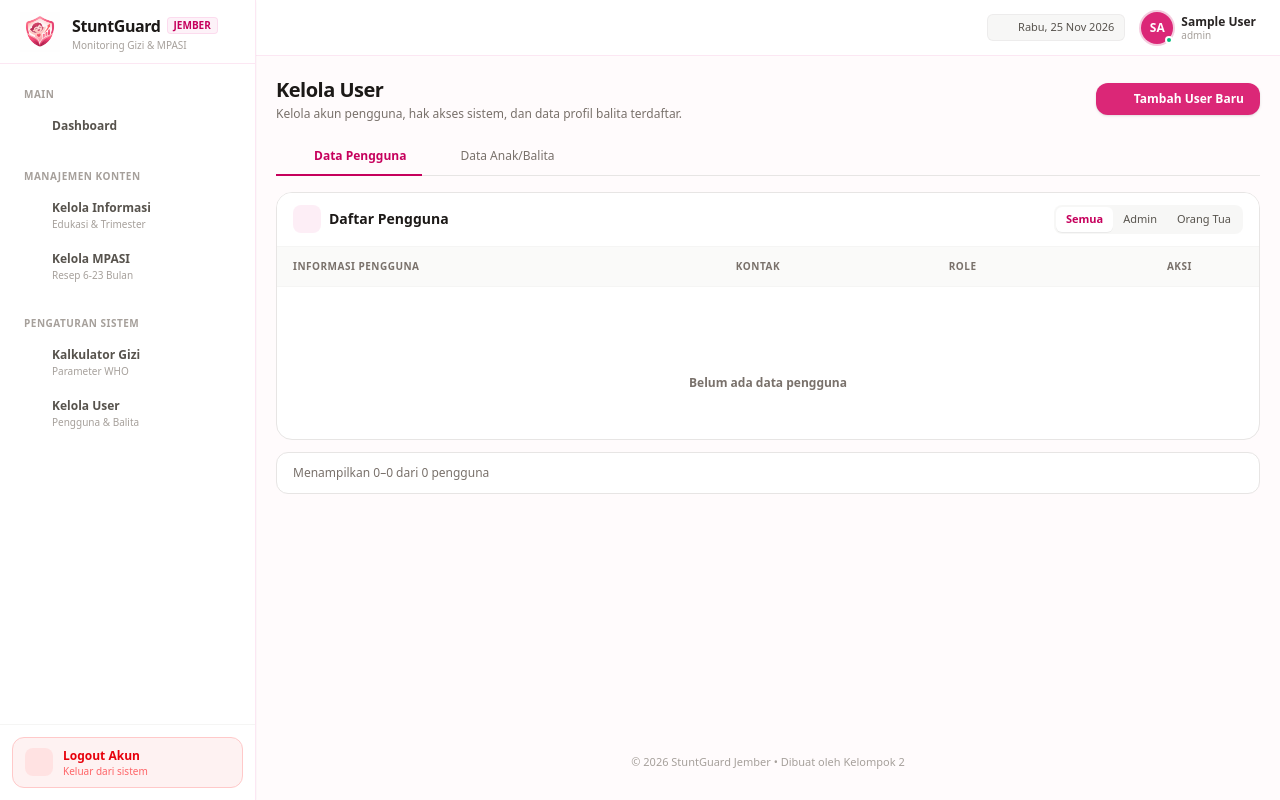
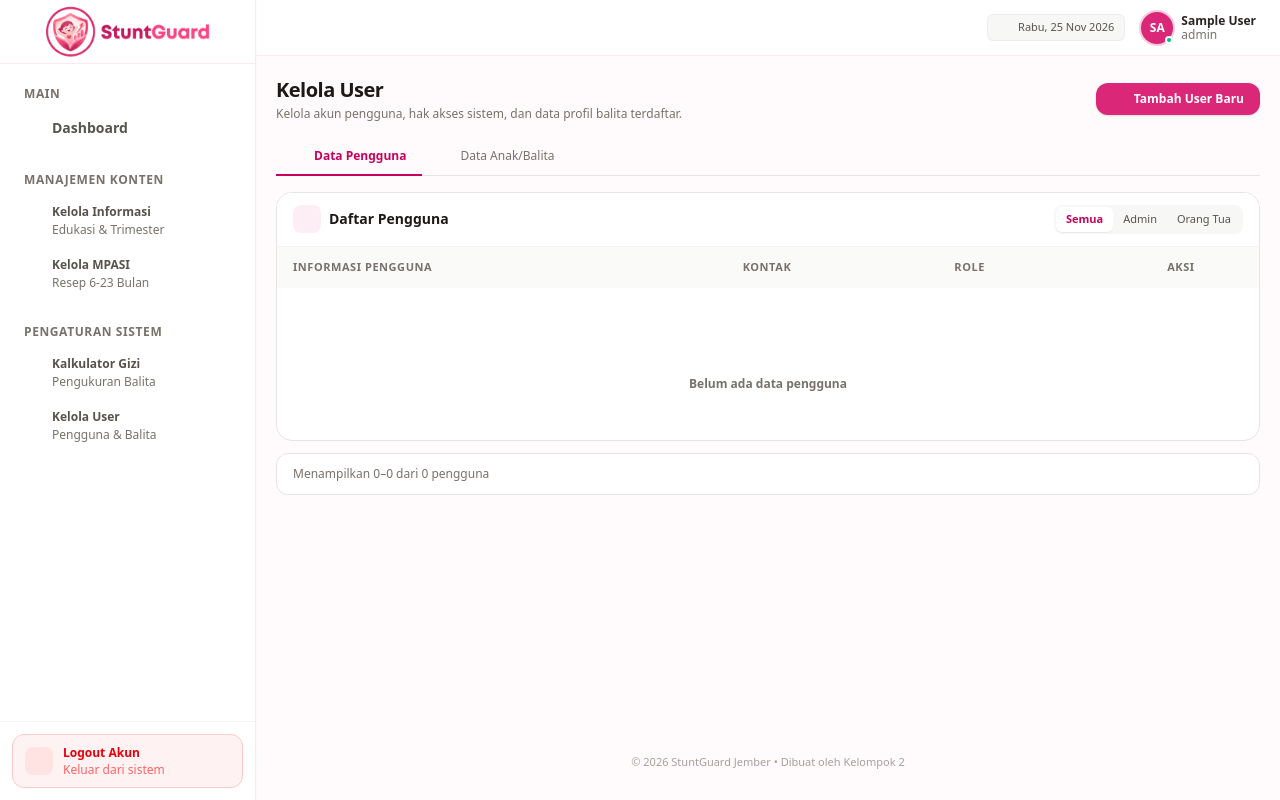
Before and after one commit to awndreyy/stuntGuard_Jember, a Laravel app: template resources/views/admin/kelolaUser.blade.php in a window 1280 px wide. Run offline with Laravel 12, Linux system fonts and the light colour scheme; the template is opened without the code that fills it, so the values that code supplies are empty; the visitor is signed in with stand-in values (Sample User, id 1); style sheets or scripts are compiled from the project's sources.

Commit message:
style: admin

```diff
--- a/resources/views/admin/kelolaInformasi.blade.php
+++ b/resources/views/admin/kelolaInformasi.blade.php
@@ -37,7 +37,7 @@
     <div class="flex flex-col gap-3">
         <div class="overflow-hidden rounded-2xl border border-stone-200 bg-white">
             <div class="overflow-x-auto">
-                <table class="w-full min-w-[720px] border-collapse text-left">
+                <table class="w-full min-w-180 border-collapse text-left">
                     <thead class="border-b border-stone-200 bg-stone-50/80 text-[11px] font-bold uppercase tracking-wider text-stone-400">
                         <tr>
                             <th class="p-4 pl-6">Judul Artikel</th>
--- a/resources/views/admin/partials/table-anak.blade.php
+++ b/resources/views/admin/partials/table-anak.blade.php
@@ -25,8 +25,8 @@
 
     {{-- Data Table Container (Scrollable Area) --}}
     <div class="w-full overflow-x-auto">
-        <table class="w-full text-left border-collapse min-w-[640px]">
-            <thead class="bg-stone-50 backdrop-blur-xs border-b border-stone-100 text-[10px] font-bold text-stone-500 uppercase tracking-wider z-10">
+        <table class="w-full text-left border-collapse min-w-160">
+            <thead class="bg-stone-50 backdrop-blur-xs border-b border-stone-100 text-[11px] font-bold text-stone-500 uppercase tracking-wider z-10">
                 <tr>
                     <th class="py-3 px-4 whitespace-nowrap">Nama Balita</th>
                     <th class="py-3 px-4 whitespace-nowrap">NIK Anak</th>
@@ -46,7 +46,7 @@
                                 </div>
                                 <div>
                                     <span class="block text-xs font-semibold text-stone-800">{{ $anak->nama_balita }}</span>
-                                    <span class="block text-[10px] text-stone-400">Lahir: {{ \Carbon\Carbon::parse($anak->tanggal_lahir)->translatedFormat('d M Y') }}</span>
+                                    <span class="block text-[11px] text-stone-400">Lahir: {{ \Carbon\Carbon::parse($anak->tanggal_lahir)->translatedFormat('d M Y') }}</span>
                                 </div>
                             </div>
                         </td>
@@ -55,10 +55,10 @@
                         </td>
                         <td class="py-3 px-4 whitespace-nowrap">
                             <span class="block text-xs font-medium text-stone-800">{{ $anak->orangTua->name ?? 'Tidak ada data' }}</span>
-                            <span class="block text-[10px] text-stone-400">NIK: {{ $anak->orangTua->nik ?? '-' }}</span>
+                            <span class="block text-xs text-stone-500">NIK: {{ $anak->orangTua->nik ?? '-' }}</span>
                         </td>
                         <td class="py-3 px-4 whitespace-nowrap">
-                            <span class="inline-flex items-center px-2 py-0.5 rounded-md text-[10px] font-semibold {{ $anak->jenis_kelamin === 'Laki-laki' ? 'bg-blue-50 text-blue-700 border border-blue-200/60' : 'bg-pink-50 text-pink-700 border border-pink-200/60' }}">
+                            <span class="inline-flex items-center px-2 py-0.5 rounded-md text-[11px] font-semibold {{ $anak->jenis_kelamin === 'Laki-laki' ? 'bg-blue-50 text-blue-700 border border-blue-200/60' : 'bg-pink-50 text-pink-700 border border-pink-200/60' }}">
                                 {{ $anak->jenis_kelamin }}
                             </span>
                         </td>
--- a/resources/views/admin/partials/table-mpasi.blade.php
+++ b/resources/views/admin/partials/table-mpasi.blade.php
@@ -1,5 +1,3 @@
-{{-- resources/views/admin/partials/table-mpasi.blade.php --}}
-{{-- RECIPES TABLE CONTAINER --}}
 <div id="recipesContainer" class="flex flex-col gap-3">
     <div id="tableViewWrapper" class="bg-white rounded-2xl border border-stone-200 overflow-hidden flex flex-col">
         <div class="overflow-x-auto min-w-full">
@@ -49,14 +47,14 @@
                                 </div>
                             </td>
                             <td class="py-3 px-3">
-                                <span class="inline-flex items-center px-2 py-0.5 rounded-full text-[10px] font-bold border {{ $badgeClass }}">
+                                <span class="inline-flex items-center px-2 py-0.5 rounded-full text-[11px] font-bold border {{ $badgeClass }}">
                                     {{ $kategoriLabel }}
                                 </span>
                             </td>
                             <td class="py-3 px-3 font-medium text-stone-600">{{ $tekstur }}</td>
                             <td class="py-3 px-3">
                                 <span class="font-bold text-pink-700">{{ $recipe->kalori }} kkal</span>
-                                <span class="text-stone-400 text-[10px] block">Protein {{ $recipe->protein }}g</span>
+                                <span class="text-stone-500 text-[11px] block">Protein {{ $recipe->protein }}g</span>
                             </td>
                             <td class="py-3 px-3 text-stone-500 text-[11px]">
                                 <span>{{ $recipe->waktu_memasak }} mnt / {{ $recipe->porsi }} porsi</span>
--- a/resources/views/admin/partials/table-users.blade.php
+++ b/resources/views/admin/partials/table-users.blade.php
@@ -26,8 +26,8 @@
 
     {{-- Data Table Container (Scrollable Area) --}}
     <div class="w-full overflow-x-auto">
-        <table class="w-full text-left border-collapse min-w-[560px]">
-            <thead class="bg-stone-50 backdrop-blur-xs border-b border-stone-100 text-[10px] font-bold text-stone-500 uppercase tracking-wider z-10">
+        <table class="w-full text-left border-collapse min-w-140">
+            <thead class="bg-stone-50 backdrop-blur-xs border-b border-stone-100 text-[11px] font-bold text-stone-500 uppercase tracking-wider z-10">
                 <tr>
                     <th class="py-3 px-4 whitespace-nowrap">Informasi Pengguna</th>
                     <th class="py-3 px-4 whitespace-nowrap">Kontak</th>
@@ -47,7 +47,7 @@
                                 </div>
                                 <div>
                                     <span class="block text-xs font-semibold text-stone-800">{{ $user->name }}</span>
-                                    <span class="block text-[10px] text-stone-400">NIK: {{ $user->nik ?? '-' }}</span>
+                                    <span class="block text-xs text-stone-400">NIK: {{ $user->nik ?? '-' }}</span>
                                 </div>
                             </div>
                         </td>
@@ -55,7 +55,7 @@
                             <span class="block text-xs text-stone-700">{{ $user->email }}</span>
                         </td>
                         <td class="py-3 px-4 whitespace-nowrap">
-                            <span class="inline-flex items-center px-2 py-0.5 rounded-md text-[10px] font-semibold {{ $user->role === 'Administrator' || $user->role === 'Admin' ? 'bg-pink-100/70 text-pink-900' : 'bg-emerald-100 text-emerald-800' }}">
+                            <span class="inline-flex items-center px-2 py-0.5 rounded-md text-[11px] font-semibold {{ $user->role === 'Administrator' || $user->role === 'Admin' ? 'bg-pink-100/70 text-pink-900' : 'bg-emerald-100 text-emerald-800' }}">
                                 {{ $user->role }}
                             </span>
                         </td>
--- a/resources/views/components/admin/header.blade.php
+++ b/resources/views/components/admin/header.blade.php
@@ -30,7 +30,7 @@
             </div>
             <div class="hidden sm:block text-left">
                 <p class="text-xs font-bold text-stone-800 leading-none">{{ auth()->user()->name }}</p>
-                <p class="text-[10px] text-stone-400 font-medium leading-none mt-0.5">{{ auth()->user()->role }}</p>
+                <p class="text-xs text-stone-500 font-medium leading-none mt-0.5">{{ auth()->user()->role }}</p>
             </div>
         </div>
     </div>
--- a/resources/views/components/admin/modalTambahBalita.blade.php
+++ b/resources/views/components/admin/modalTambahBalita.blade.php
@@ -11,7 +11,7 @@
                 </div>
                 <div>
                     <h3 id="modalBalitaTitle" class="text-sm font-bold text-stone-900">Tambah Data Balita Baru</h3>
-                    <p class="text-[11px] text-stone-500">Lengkapi data informasi anak/balita untuk pemantauan tumbuh kembang</p>
+                    <p class="text-sm text-stone-500">Lengkapi data informasi balita untuk pemantauan tumbuh kembang</p>
                 </div>
             </div>
             <!-- Tombol Tutup Modal -->
@@ -127,7 +127,7 @@
                     <label class="block text-xs font-semibold text-stone-700">
                         NIK Anak <span class="text-stone-400 font-normal">(Opsional)</span>
                     </label>
-                    <span id="nikBalitaCounter" class="text-[10px] font-medium text-stone-400">0/16 Digit</span>
+                    <span id="nikBalitaCounter" class="text-sm font-medium text-stone-500">0/16 Digit</span>
                 </div>
                 <div class="relative">
                     <span class="absolute inset-y-0 left-0 pl-3 flex items-center pointer-events-none text-stone-400">
@@ -143,7 +143,7 @@
                         class="w-full pl-9 pr-3 py-2 text-xs bg-stone-50 border border-stone-200 rounded-lg text-stone-800 placeholder-stone-400 focus:outline-none focus:ring-2 focus:ring-pink-700/20 focus:border-pink-700 focus:bg-white transition-all tracking-wide"
                     >
                 </div>
-                <p id="nikBalitaHelp" class="text-[10px] text-stone-400 mt-1">Isi 16 digit jika anak sudah memiliki KIA/NIK</p>
+                <p id="nikBalitaHelp" class="text-sm text-stone-500 mt-1">Isi 16 digit jika anak sudah memiliki KIA/NIK</p>
             </div>
 
             <!-- 4. Grid 2 Kolom: Tanggal Lahir & Jenis Kelamin -->
--- a/resources/views/components/admin/modalTambahUser.blade.php
+++ b/resources/views/components/admin/modalTambahUser.blade.php
@@ -13,7 +13,7 @@
                     <h3 id="modalTitle" class="text-sm font-bold text-stone-900">
                         {{ old('_method') === 'PUT' ? 'Edit Data User' : 'Tambah User Baru' }}
                     </h3>
-                    <p id="modalSubtitle" class="text-[11px] text-stone-500">
+                    <p id="modalSubtitle" class="text-xs text-stone-500">
                         {{ old('_method') === 'PUT' ? 'Perbarui data akun pengguna yang sudah terdaftar' : 'Isi data akun pengguna untuk mendaftarkan akun baru' }}
                     </p>
                 </div>
@@ -40,7 +40,7 @@
                     <input type="text" id="inputName" name="name" value="{{ old('name') }}" oninput="this.value = this.value.replace(/[^a-zA-Z\s'.]/g, '')" required placeholder="Masukkan nama lengkap" class="w-full pl-9 pr-3 py-2 text-xs bg-stone-50 border {{ $errors->has('name') ? 'border-red-400 ring-1 ring-red-400' : 'border-stone-200' }} rounded-lg text-stone-800 placeholder-stone-400 focus:outline-none focus:ring-2 focus:ring-pink-700/20 focus:border-pink-700 focus:bg-white transition-all">
                 </div>
                 @error('name')
-                    <p class="text-[10px] text-red-600 mt-1 flex items-center gap-1">
+                    <p class="text-[11px] text-red-600 mt-1 flex items-center gap-1">
                         <i data-lucide="alert-circle" class="w-3 h-3"></i>
                         <span>{{ $message }}</span>
                     </p>
@@ -53,7 +53,7 @@
                     <label class="block text-xs font-semibold text-stone-700">
                         Nomor Induk Kependudukan (NIK) <span class="text-pink-500">*</span>
                     </label>
-                    <span id="nikCounterModal" class="text-[10px] font-medium text-stone-400">0/16 Digit</span>
+                    <span id="nikCounterModal" class="text-[11px] font-medium text-stone-400">0/16 Digit</span>
                 </div>
                 <div class="relative">
                     <span class="absolute inset-y-0 left-0 pl-3 flex items-center pointer-events-none text-stone-400">
@@ -73,12 +73,12 @@
                     >
                 </div>
                 @error('nik')
-                    <p class="text-[10px] text-red-600 mt-1 flex items-center gap-1 font-semibold">
+                    <p class="text-[11px] text-red-600 mt-1 flex items-center gap-1 font-semibold">
                         <i data-lucide="alert-circle" class="w-3 h-3"></i>
                         <span>{{ $message }}</span>
                     </p>
                 @else
-                    <p id="nikHelpModal" class="text-[10px] text-stone-400 mt-1">Harus berupa 16 digit angka sesuai KTP</p>
+                    <p id="nikHelpModal" class="text-sm text-stone-600 mt-1">Harus berupa 16 digit angka sesuai KTP</p>
                 @enderror
             </div>
 
--- a/resources/views/components/admin/sidebar.blade.php
+++ b/resources/views/components/admin/sidebar.blade.php
@@ -5,24 +5,20 @@
         || request()->is('balita/*/riwayat-halaman');
 @endphp
 
-<!-- Mobile Overlay -->
+<!-- Mobile -->
 <div id="mobile-overlay" onclick="toggleSidebar()" class="fixed inset-0 bg-stone-900/40 backdrop-blur-xs z-30 hidden md:hidden transition-opacity"></div>
 
-<!-- Left Sidebar -->
+<!-- Sidebar -->
 <aside id="sidebar" class="fixed md:sticky top-0 h-screen w-64 bg-white border-r border-pink-100 z-40 flex flex-col justify-between transition-transform duration-300 ease-in-out -translate-x-full md:translate-x-0 shrink-0 shadow-xs">
     <div class="flex flex-col h-full">
 
-        <!-- Top Brand Logo Area -->
+        <!-- Logo Area -->
         <div class="h-16 px-5 border-b border-pink-100 flex items-center justify-between shrink-0">
-            <div class="flex items-center gap-3">
-                <img src="{{ asset('images/logo-StuntGuard.png') }}" alt="Logo StuntGuard" class="w-10 h-10 object-contain">
-                <div>
-                    <div class="flex items-center gap-1.5">
-                        <span class="font-extrabold text-base tracking-tight text-stone-900">StuntGuard</span>
-                        <span class="text-[10px] font-bold px-1.5 py-0.2 rounded bg-pink-50 text-pink-700 border border-pink-200/60">JEMBER</span>
-                    </div>
-                    <p class="text-[10px] text-stone-400 font-medium leading-none mt-0.5">Monitoring Gizi & MPASI</p>
-                </div>
+            <div class="flex-1 flex items-center justify-center min-w-0">
+                <img
+                    src="{{ asset('images/logo-16.9.png') }}"
+                    alt="StuntGuard Jember - Monitoring Gizi dan MPASI"
+                    class="w-full max-w-50 h-auto object-contain">
             </div>
             <!-- Close button for mobile -->
             <button onclick="toggleSidebar()" class="md:hidden text-stone-400 hover:text-stone-600 p-1 rounded-lg">
@@ -35,9 +31,7 @@
 
             <!-- Group 1: MAIN -->
         <div>
-            <span class="px-2.5 text-[10px] font-bold tracking-wider text-stone-400 uppercase">
-                Main
-            </span>
+            <span class="px-2.5 text-xs font-bold tracking-wider text-stone-500 uppercase">Main</span>
 
             <nav class="mt-1.5 space-y-1">
                 <a href="{{ route('dashboardAdmin') }}"
@@ -49,27 +43,23 @@
                     <i data-lucide="layout-dashboard"
                     class="w-4 h-4
                     {{ request()->routeIs('dashboardAdmin')
-                            ? 'text-pink-100'
-                            : 'text-stone-400 group-hover:text-pink-700' }}">
-                    </i>
+                            ? 'text-pink-100': 'text-stone-400 group-hover:text-pink-700' }}"></i>
 
-                    <span class="text-xs font-semibold">
-                        Dashboard
-                    </span>
+                    <span class="text-sm font-semibold">Dashboard</span>
                 </a>
             </nav>
         </div>
 
             <!-- Group 2: MANAJEMEN KONTEN -->
             <div>
-                <span class="px-2.5 text-[10px] font-bold tracking-wider text-stone-400 uppercase">Manajemen Konten</span>
+                <span class="px-2.5 text-xs font-semibold tracking-wider text-stone-500">MANAJEMEN KONTEN</span>
                 <nav class="mt-1.5 space-y-1">
                     <!-- Kelola Informasi -->
                     <a href="{{ route('kelolaInformasi') }}" class="group flex items-start gap-2.5 px-3 py-2 rounded-xl {{ request()->is('kelolaInformasi*') ? 'bg-brand text-white shadow-sm' : 'text-stone-600 hover:text-pink-700 hover:bg-stone-50' }} transition-all">
                         <i data-lucide="book-open" class="w-4 h-4 mt-0.5 {{ request()->is('kelolaInformasi*') ? 'text-pink-100' : 'text-stone-400 group-hover:text-pink-700' }} transition-colors"></i>
                         <div class="flex-1">
                             <span class="block text-xs font-semibold">Kelola Informasi</span>
-                            <span class="block text-[10px] {{ request()->is('kelolaInformasi*') ? 'text-pink-200' : 'text-stone-400' }} font-normal leading-tight mt-0.5">Edukasi & Trimester</span>
+                            <span class="block text-xs {{ request()->is('kelolaInformasi*') ? 'text-pink-100' : 'text-stone-500' }} font-normal leading-tight mt-0.5">Edukasi & Trimester</span>
                         </div>
                     </a>
                     <!-- Kelola MPASI -->
@@ -77,7 +67,7 @@
                         <i data-lucide="utensils-crossed" class="w-4 h-4 mt-0.5 {{ (request()->is('kelolaMpasi*') || request()->routeIs('mpasi.create', 'mpasi.edit')) ? 'text-pink-100' : 'text-stone-400 group-hover:text-pink-700' }} transition-colors"></i>
                         <div class="flex-1">
                             <span class="block text-xs font-semibold">Kelola MPASI</span>
-                            <span class="block text-[10px] {{ (request()->is('kelolaMpasi*') || request()->routeIs('mpasi.create', 'mpasi.edit')) ? 'text-pink-200' : 'text-stone-400' }} font-normal leading-tight mt-0.5">Resep 6-23 Bulan</span>
+                            <span class="block text-xs {{ (request()->is('kelolaMpasi*') || request()->routeIs('mpasi.create', 'mpasi.edit')) ? 'text-pink-100' : 'text-stone-500' }} font-normal leading-tight mt-0.5">Resep 6-23 Bulan</span>
                         </div>
                     </a>
                 </nav>
@@ -85,14 +75,14 @@
 
             <!-- Group 3: PENGATURAN SISTEM -->
             <div>
-                <span class="px-2.5 text-[10px] font-bold tracking-wider text-stone-400 uppercase">Pengaturan Sistem</span>
+                <span class="px-2.5 text-xs font-bold tracking-wider text-stone-500 uppercase">Pengaturan Sistem</span>
                 <nav class="mt-1.5 space-y-1">
                     <!-- Kalkulator Gizi -->
                     <a href="{{ route('kalkulatorGizi') }}" class="group flex items-start gap-2.5 px-3 py-2 rounded-xl {{ request()->is('kalkulatorGizi*') ? 'bg-brand text-white shadow-sm' : 'text-stone-600 hover:text-pink-700 hover:bg-stone-50' }} transition-all">
                         <i data-lucide="calculator" class="w-4 h-4 mt-0.5 {{ request()->is('kalkulatorGizi*') ? 'text-pink-100' : 'text-stone-400 group-hover:text-pink-700' }} transition-colors"></i>
                         <div class="flex-1">
                             <span class="block text-xs font-semibold">Kalkulator Gizi</span>
-                            <span class="block text-[10px] {{ request()->is('kalkulatorGizi*') ? 'text-pink-200' : 'text-stone-400' }} font-normal leading-tight mt-0.5">Parameter WHO</span>
+                            <span class="block text-xs {{ request()->is('kalkulatorGizi*') ? 'text-pink-100' : 'text-stone-500' }} font-normal leading-tight mt-0.5">Pengukuran Balita</span>
                         </div>
                     </a>
                     <!-- Kelola User -->
@@ -100,7 +90,7 @@
                         <i data-lucide="users" class="w-4 h-4 mt-0.5 {{ $kelolaUserAktif ? 'text-pink-100' : 'text-stone-400 group-hover:text-pink-700' }} transition-colors"></i>
                         <div class="flex-1">
                             <span class="block text-xs font-semibold">Kelola User</span>
-                            <span class="block text-[10px] {{ $kelolaUserAktif ? 'text-pink-200' : 'text-stone-400' }} font-normal leading-tight mt-0.5">Pengguna & Balita</span>
+                            <span class="block text-xs {{ $kelolaUserAktif ? 'text-pink-100' : 'text-stone-500' }} font-normal leading-tight mt-0.5">Pengguna & Balita</span>
                         </div>
                     </a>
                 </nav>
@@ -111,13 +101,13 @@
         <div class="p-3 border-t border-stone-100 shrink-0">
             <form action="{{ route('logout') }}" method="POST" data-confirm="logout">
                 @csrf
-                <button type="submit" class="w-full flex items-center gap-2.5 px-3 py-2.5 rounded-xl text-red-600 hover:text-red-800 bg-red-50 hover:bg-red-100 border border-red-200 hover:border-red-300 transition-all font-semibold text-xs cursor-pointer group">
+                <button type="submit" class="w-full flex items-center gap-2.5 px-3 py-2.5 rounded-xl text-red-600 hover:text-red-800 bg-red-50 hover:bg-red-100 border border-red-200 hover:border-red-300 transition-all font-semibold text-sm cursor-pointer group">
                     <div class="w-7 h-7 rounded-lg bg-red-100 group-hover:bg-red-200 text-red-600 group-hover:text-red-800 flex items-center justify-center transition-colors shrink-0">
                         <i data-lucide="log-out" class="w-3.5 h-3.5"></i>
                     </div>
                     <div class="text-left min-w-0">
                         <span class="block leading-tight text-xs font-semibold">Logout Akun</span>
-                        <span class="block text-[10px] text-red-400 group-hover:text-red-600 font-normal leading-tight mt-0.5">Keluar dari sistem</span>
+                        <span class="block text-xs text-red-400 group-hover:text-red-600 font-normal leading-tight mt-0.5">Keluar dari sistem</span>
                     </div>
                 </button>
             </form>
```
Also changed, not shown: resources/views/admin/dashboardAdmin.blade.php (+19 -19 lines), resources/views/admin/kalkulatorGizi.blade.php (+7 -9 lines), resources/views/admin/kelolaMpasi.blade.php (+5 -5 lines), resources/views/components/admin/cardStatistikMpasi.blade.php (+5 -5 lines), public/images/logo-16.9.png (added), public/images/logoBesar.png (deleted), public/images/logoStuntguard.png (deleted).
